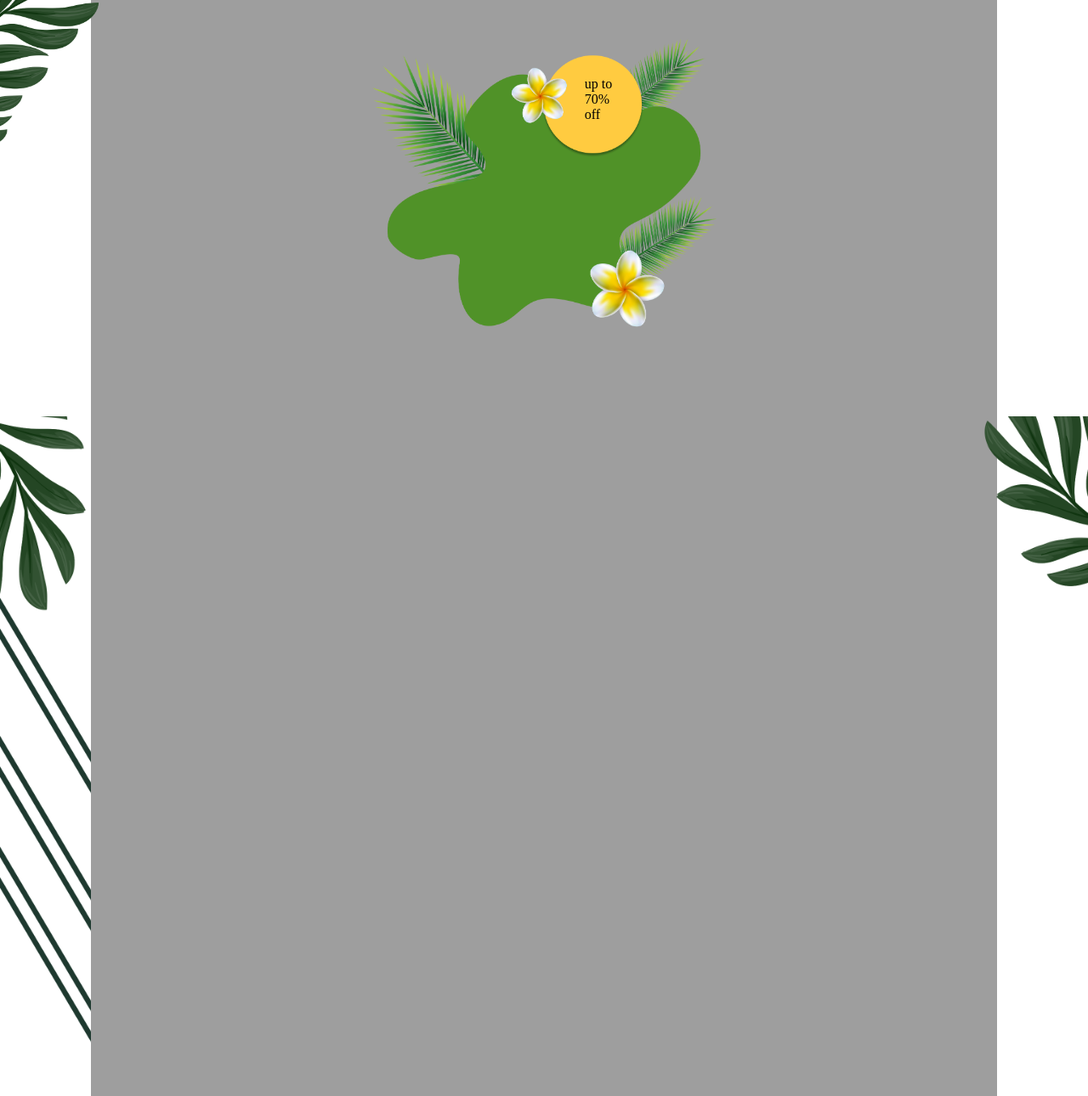
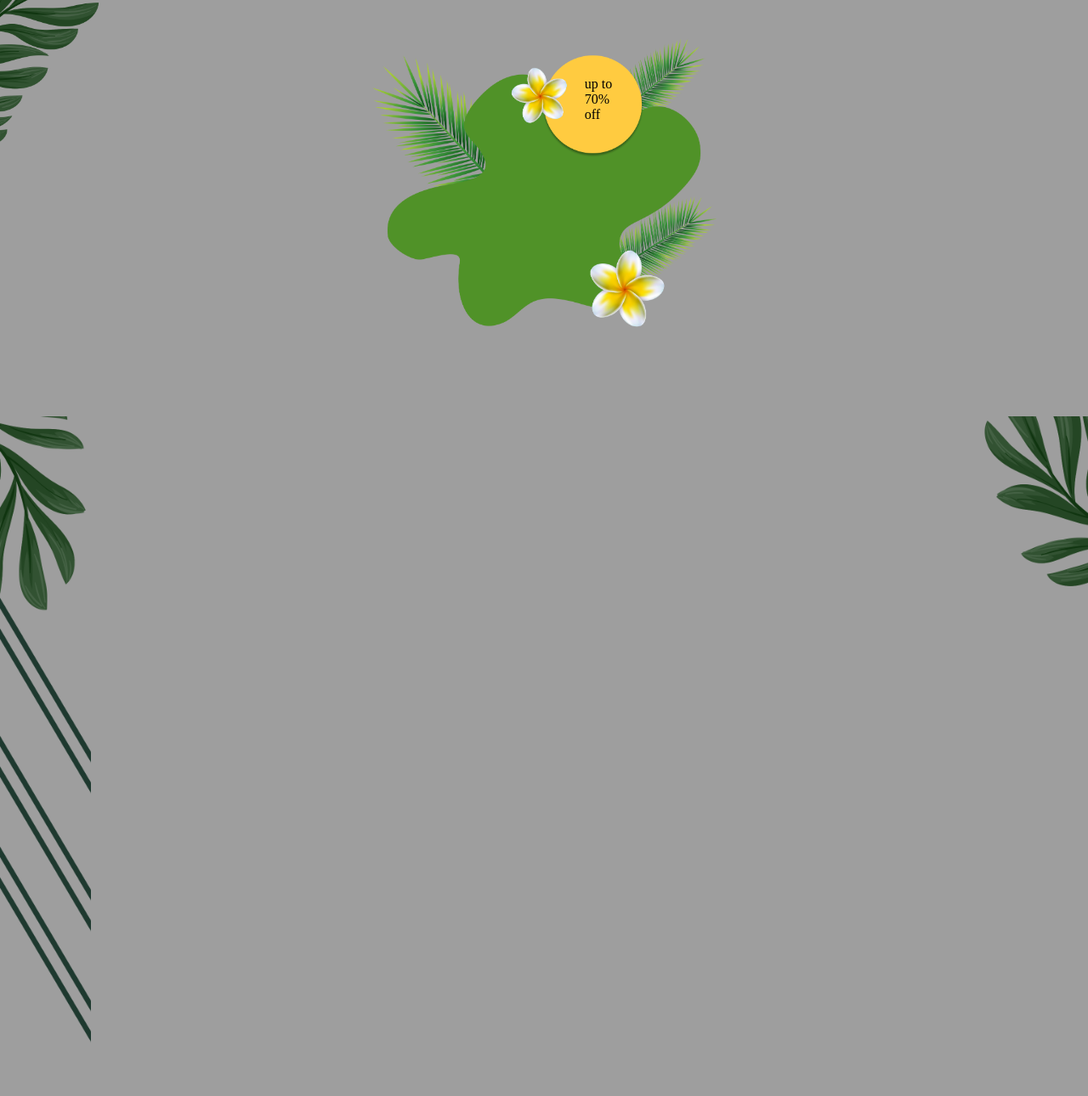
Before and after one commit to AndrzejChemerys/summer_fashion_banner, a website: page index.html in a window 1280 px wide. Shown: the part 1110-2400 px from the top of the page at 85% size. Drawn offline with Linux system fonts and the light colour scheme; the site is published under a folder, as on GitHub Pages, so addresses that start at the root find nothing; files whose address does not match are found by name.

Commit message:
Fixing non bg bug

```diff
--- a/css/styles.css
+++ b/css/styles.css
@@ -7,7 +7,7 @@
   box-sizing: border-box; }
 
 .main-page {
-  background-image: url(/img/large/bg.jpg);
+  background-image: url(img/large/bg.jpg);
   height: 100vh;
   background-size: cover;
   background-repeat: no-repeat;
@@ -117,7 +117,7 @@
   font-size: 14px; }
 
 .tablet-page {
-  background-image: url(/img/medium/bg-img.png);
+  background-image: url(img/medium/bg-img.png);
   height: 100vh;
   background-size: cover;
   background-repeat: no-repeat;
@@ -157,7 +157,7 @@
   width: auto; }
 
 .mobile-page {
-  background-image: url(/img/small/bg-img.png);
+  background-image: url(img/small/bg-img.png);
   height: 100vh;
   background-size: cover;
   background-repeat: no-repeat;
```
